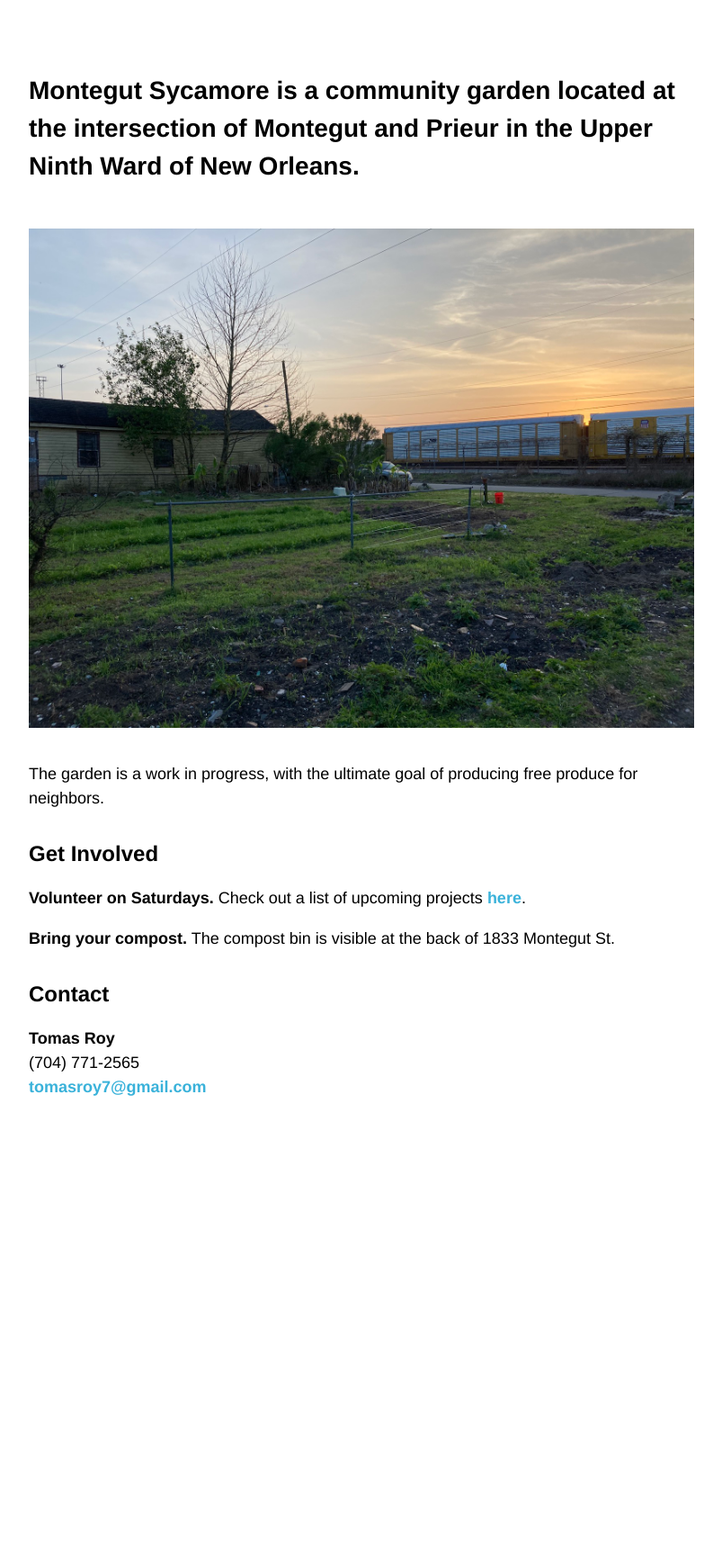
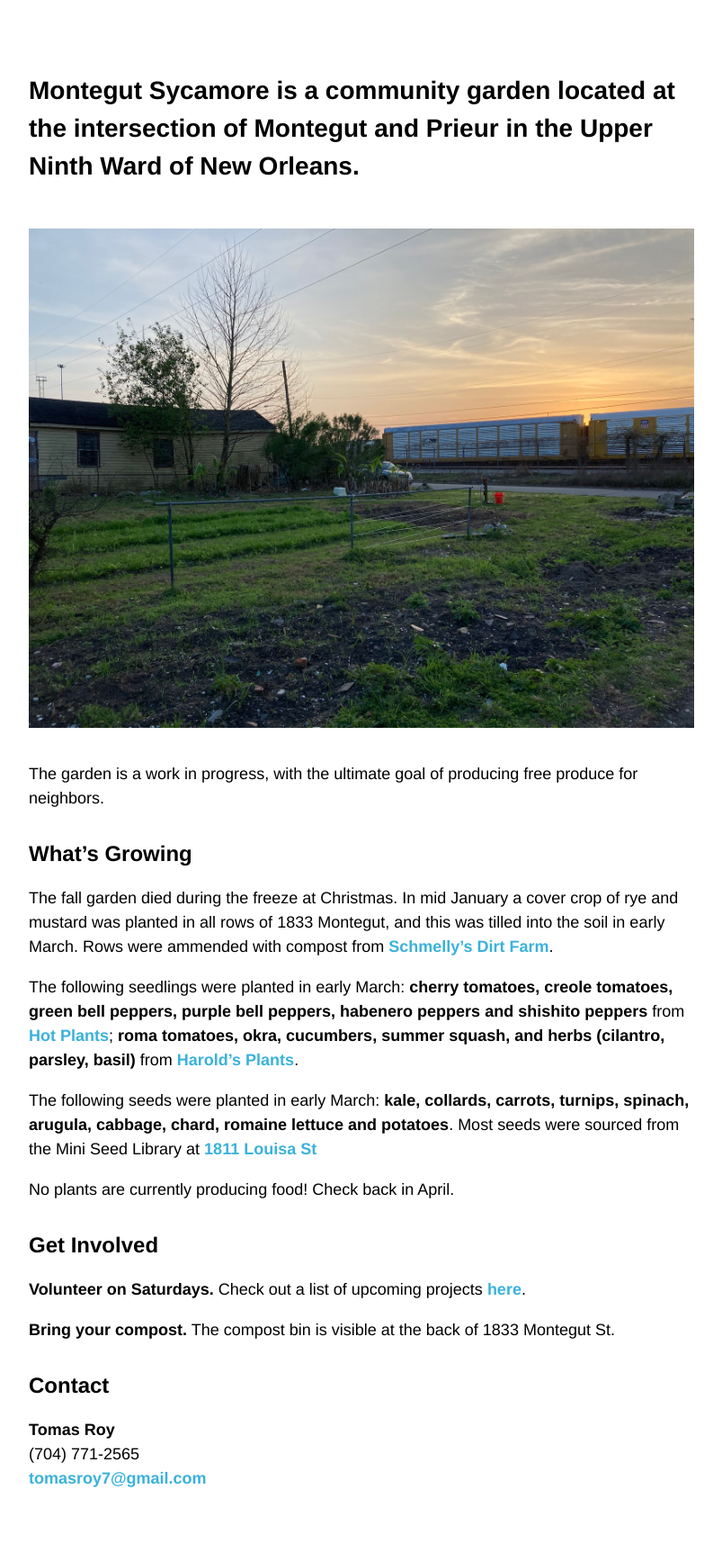
Before and after one commit to minicreative/montegutsycamore.org, a Jekyll site: the page built from index.md, in a window 1280 px wide. Shown: the whole page at 90% size, without its empty margins (238-1041 px from the left). Built offline with Jekyll 4.4.1, drawn with Linux system fonts in a browser that asks for light colours; before the commit the page ends 1290 px from its top, so only the background shows below that.

Commit message:
What's Growing, more content

```diff
--- a/index.md
+++ b/index.md
@@ -9,6 +9,15 @@ layout: page
 ![](/uploads/MontegutSycamore.jpg)
 The garden is a work in progress, with the ultimate goal of producing free produce for neighbors.
 
+### What's Growing
+The fall garden died during the freeze at Christmas. In mid January a cover crop of rye and mustard was planted in all rows of 1833 Montegut, and this was tilled into the soil in early March. Rows were ammended with compost from [Schmelly's Dirt Farm](https://www.schmellys.com/).
+
+The following seedlings were planted in early March: **cherry tomatoes, creole tomatoes, green bell peppers, purple bell peppers, habenero peppers and shishito peppers** from [Hot Plants](https://www.hotplantsnursery.com/); **roma tomatoes, okra, cucumbers, summer squash, and herbs (cilantro, parsley, basil)** from [Harold's Plants](https://www.haroldsplants.com/).
+
+The following seeds were planted in early March: **kale, collards, carrots, turnips, spinach, arugula, cabbage, chard, romaine lettuce and potatoes**. Most seeds were sourced from the Mini Seed Library at [1811 Louisa St](https://goo.gl/maps/oLDdyWYPLALtQKjf7)
+
+No plants are currently producing food! Check back in April.
+
 ### Get Involved
 
 **Volunteer on Saturdays.** Check out a list of upcoming projects [here](https://tomasroy.notion.site/Montegut-Sycamore-projects-log-35b38e16fefa4edbab81669d1cc5d579).
```
